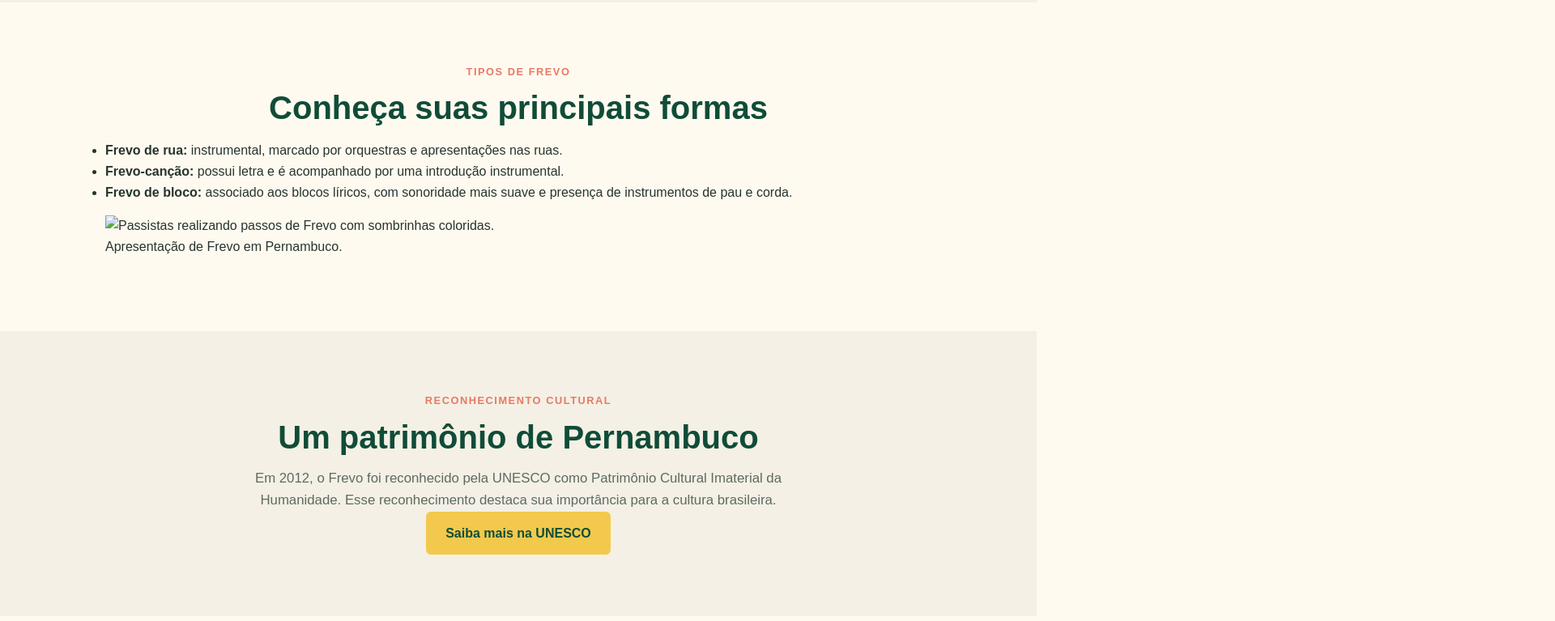
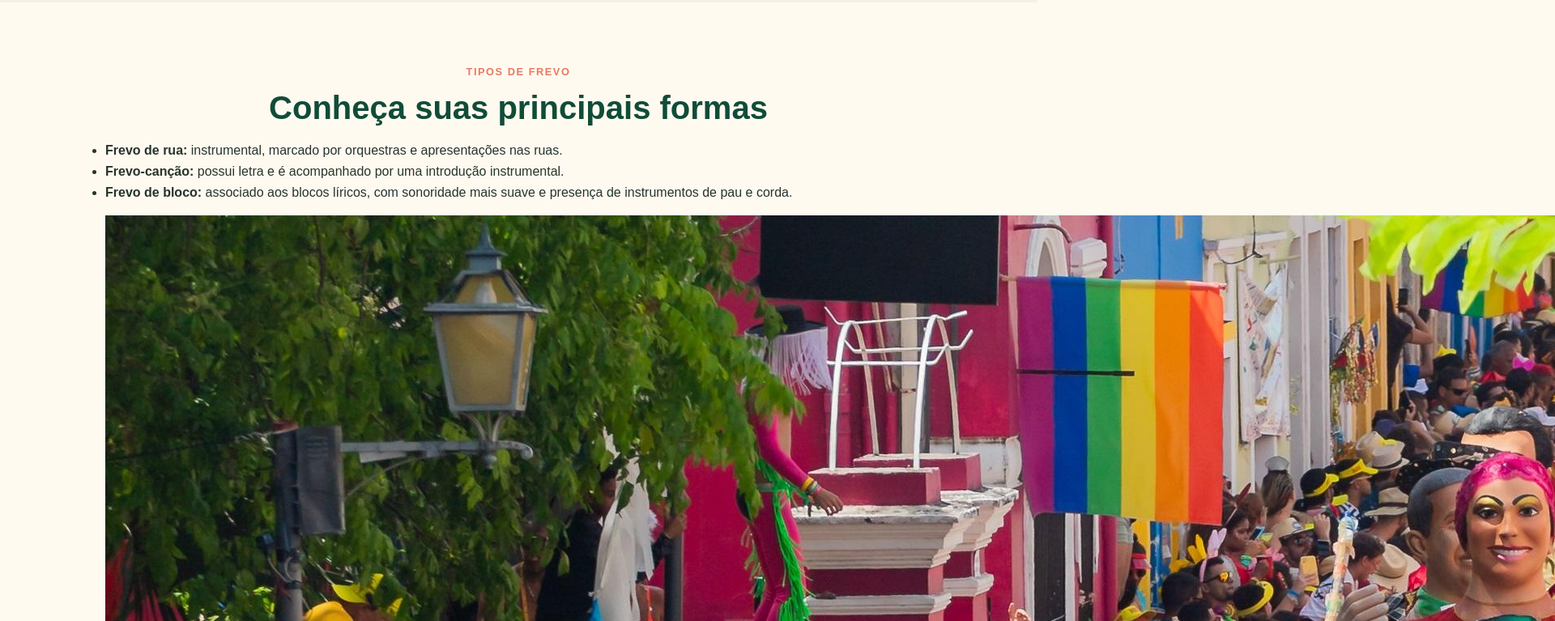
Before and after one commit to nahvvasc/projeto-cultura-pernambuco, a plain HTML site: page frevo.html in a window 1280 px wide. Shown: the part 1754-2521 px from the top of the page at 81% size, 1920 px wide, since content can reach past the window. Drawn offline with Linux system fonts and the light colour scheme.

Commit message:
Corrige caminhos das imagens e atualiza menu de navegacao

```diff
--- a/frevo.html
+++ b/frevo.html
@@ -1,4 +1,3 @@
-
 <!DOCTYPE html>
 <html lang="pt-BR">
 <head>
@@ -19,6 +18,7 @@
                     <li><a href="index.html">Início</a></li>
                     <li><a href="festas.html">Festas</a></li>
                     <li><a href="frevo.html">Frevo</a></li>
+                    <li><a href="gastronomia.html">Gastronomia</a></li>
                 </ul>
             </nav>
         </div>
@@ -130,7 +130,7 @@
                 </ul>
 
                 <figure class="imagem-destaque">
-                    <img src="imagensfrevo-danca.jpg"
+                    <img src="imagens/imagensfrevo-danca.jpg"
                          alt="Passistas realizando passos de Frevo com sombrinhas coloridas."
                          loading="lazy">
                     <figcaption>
```
